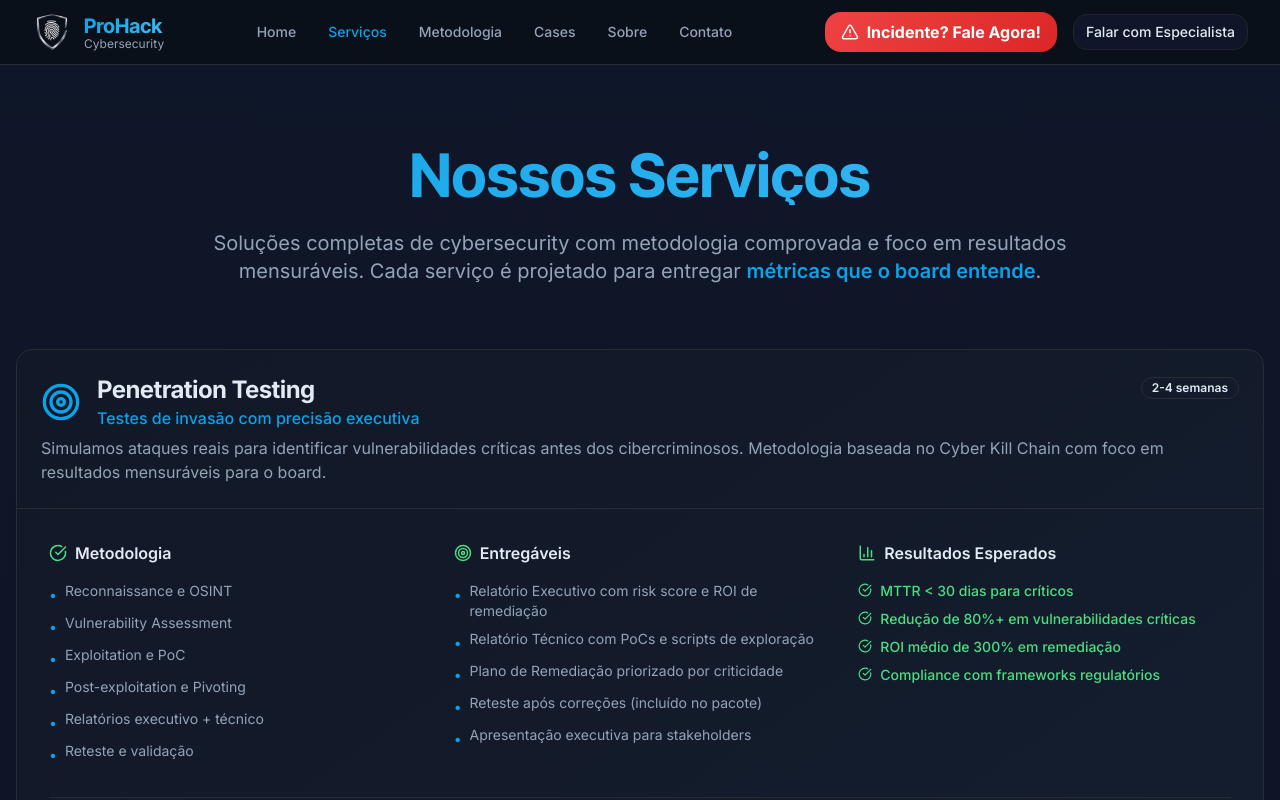
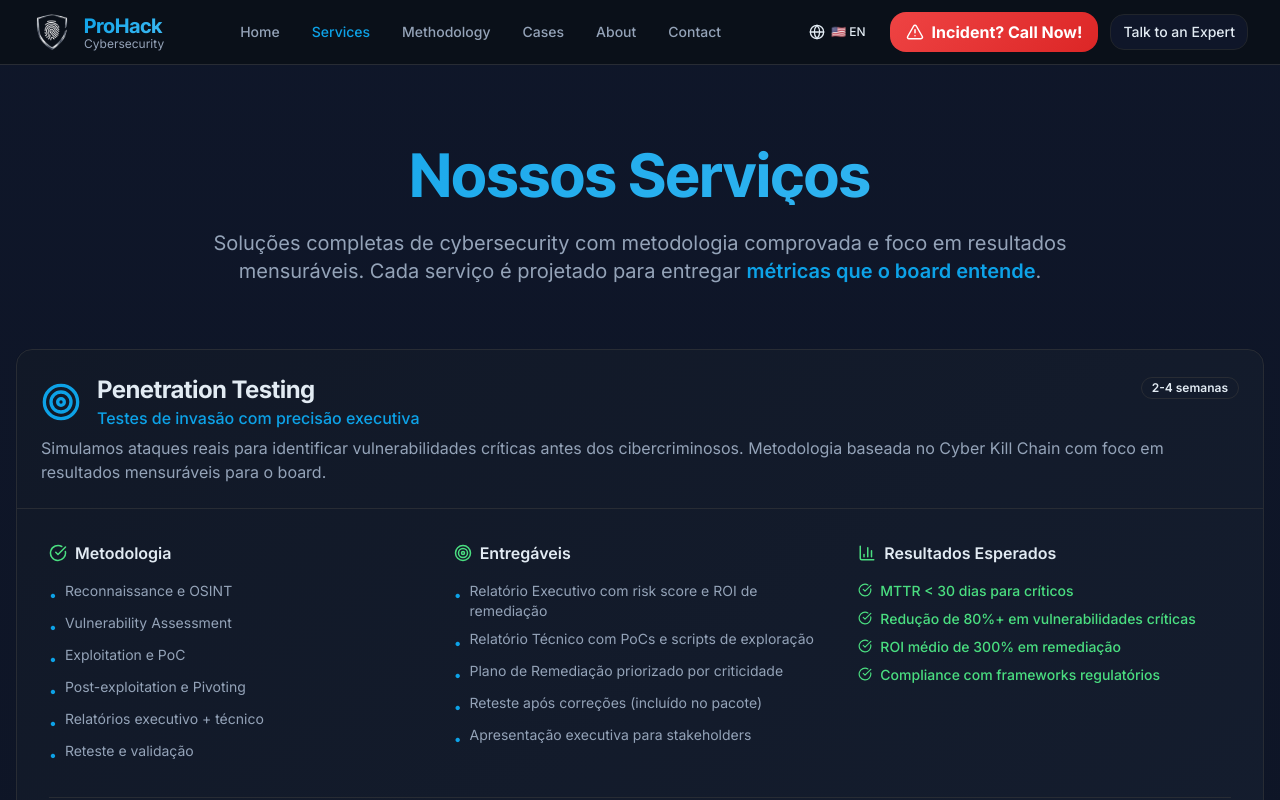
Before and after one commit to danoptus/prohack-cyber-growth, a React (Vite) app: page /servicos in a window 1280 px wide. Shown: the top 800 px of the page. Built offline with nearby package versions, Linux system fonts and the light colour scheme.

Commit message:
Add i18n support
Co-authored-by: danoptus <43995616+danoptus@users.noreply.github.com>

```diff
--- a/src/components/Footer.tsx
+++ b/src/components/Footer.tsx
@@ -1,4 +1,8 @@
+import { useTranslation } from "react-i18next";
+
 const Footer = () => {
+  const { t } = useTranslation();
+
   return (
     <footer className="bg-background-secondary border-t border-border">
       <div className="container mx-auto px-4 py-16">
@@ -11,41 +15,40 @@ const Footer = () => {
                 <span className="font-display font-bold text-xl bg-gradient-primary bg-clip-text text-transparent">
                   ProHack
                 </span>
-                <p className="text-xs text-muted-foreground">Cybersecurity com precisão e resultado</p>
+                <p className="text-xs text-muted-foreground">{t("footer.tagline")}</p>
               </div>
             </div>
             <p className="text-sm text-muted-foreground">
-              Consultoria especializada em cybersecurity com foco em resultados mensuráveis e governança executiva.
+              {t("footer.description")}
             </p>
           </div>
 
           {/* Serviços */}
           <div>
-            <h3 className="font-semibold text-foreground mb-4">Serviços</h3>
+            <h3 className="font-semibold text-foreground mb-4">{t("footer.services")}</h3>
             <ul className="space-y-2 text-sm text-muted-foreground">
               <li><a href="/servicos#pentest" className="hover:text-primary transition-colors">Penetration Testing</a></li>
-              <li><a href="/servicos#vuln" className="hover:text-primary transition-colors">Gestão de Vulnerabilidades</a></li>
+              <li><a href="/servicos#vuln" className="hover:text-primary transition-colors">{t("contact.serviceOptions.vuln")}</a></li>
               <li><a href="/servicos#soc" className="hover:text-primary transition-colors">SOC 24/7</a></li>
-              <li><a href="/servicos#incident" className="hover:text-primary transition-colors">Resposta a Incidentes</a></li>
+              <li><a href="/servicos#incident" className="hover:text-primary transition-colors">{t("home.serviceIr")}</a></li>
               <li><a href="/servicos#vciso" className="hover:text-primary transition-colors">vCISO</a></li>
             </ul>
           </div>
 
           {/* Links */}
           <div>
-            <h3 className="font-semibold text-foreground mb-4">Links</h3>
+            <h3 className="font-semibold text-foreground mb-4">{t("footer.links")}</h3>
             <ul className="space-y-2 text-sm text-muted-foreground">
-              <li><a href="/metodologia" className="hover:text-primary transition-colors">Metodologia</a></li>
-              <li><a href="/cases" className="hover:text-primary transition-colors">Cases de Sucesso</a></li>
-              <li><a href="/sobre" className="hover:text-primary transition-colors">Sobre Nós</a></li>
-              <li><a href="/blog" className="hover:text-primary transition-colors">Blog</a></li>
+              <li><a href="/metodologia" className="hover:text-primary transition-colors">{t("nav.methodology")}</a></li>
+              <li><a href="/cases" className="hover:text-primary transition-colors">{t("nav.cases")}</a></li>
+              <li><a href="/sobre" className="hover:text-primary transition-colors">{t("nav.about")}</a></li>
               <li><a href="/brand" className="hover:text-primary transition-colors">Brand Kit</a></li>
             </ul>
           </div>
 
           {/* Contato */}
           <div>
-            <h3 className="font-semibold text-foreground mb-4">Contato</h3>
+            <h3 className="font-semibold text-foreground mb-4">{t("footer.contactTitle")}</h3>
             <ul className="space-y-2 text-sm text-muted-foreground">
               <li>
                 <a href="mailto:contato@prohack.com.br" className="hover:text-primary transition-colors">
@@ -59,12 +62,12 @@ const Footer = () => {
               </li>
               <li>
                 <a
-                  href="https://wa.me/5511996652416"
+                  href="https://wa.me/5511955513834"
                   target="_blank"
                   rel="noopener noreferrer"
                   className="hover:text-primary transition-colors"
                 >
-                  WhatsApp 24/7
+                  {t("footer.whatsapp247")}
                 </a>
               </li>
             </ul>
@@ -74,18 +77,18 @@ const Footer = () => {
         {/* Bottom Section */}
         <div className="border-t border-border mt-12 pt-8 flex flex-col md:flex-row justify-between items-center">
           <div className="text-sm text-muted-foreground">
-            © {new Date().getFullYear()} ProHack. Todos os direitos reservados.
+            {t("footer.copyright", { year: new Date().getFullYear() })}
           </div>
 
           <div className="flex items-center space-x-6 mt-4 md:mt-0">
             <a href="/privacidade" className="text-sm text-muted-foreground hover:text-primary transition-colors">
-              Política de Privacidade
+              {t("footer.privacyPolicy")}
             </a>
             <a href="/privacidade#lgpd" className="text-sm text-muted-foreground hover:text-primary transition-colors">
               LGPD
             </a>
             <div className="flex items-center space-x-2">
-              <span className="text-xs text-muted-foreground">Conformidade:</span>
+              <span className="text-xs text-muted-foreground">{t("footer.compliance")}</span>
               <span className="text-xs font-medium text-secondary">ISO 27001</span>
               <span className="text-xs font-medium text-secondary">NIST CSF</span>
             </div>
--- a/src/components/Navbar.tsx
+++ b/src/components/Navbar.tsx
@@ -1,22 +1,38 @@
 import { Link, useLocation } from "react-router-dom";
 import { useState } from "react";
-import { Menu, X, AlertTriangle, Phone } from "lucide-react";
+import { Menu, X, AlertTriangle, Globe } from "lucide-react";
 import { Button } from "@/components/ui/button";
+import { useTranslation } from "react-i18next";
+import {
+  DropdownMenu,
+  DropdownMenuContent,
+  DropdownMenuItem,
+  DropdownMenuTrigger,
+} from "@/components/ui/dropdown-menu";
+
+const languages = [
+  { code: "pt", label: "Português", flag: "🇧🇷" },
+  { code: "en", label: "English", flag: "🇺🇸" },
+  { code: "fr", label: "Français", flag: "🇫🇷" },
+  { code: "it", label: "Italiano", flag: "🇮🇹" },
+];
 
 const Navbar = () => {
   const [isOpen, setIsOpen] = useState(false);
   const location = useLocation();
+  const { t, i18n } = useTranslation();
 
   const navItems = [
-    { name: "Home", href: "/" },
-    { name: "Serviços", href: "/servicos" },
-    { name: "Metodologia", href: "/metodologia" },
-    { name: "Cases", href: "/cases" },
-    { name: "Sobre", href: "/sobre" },
-    { name: "Contato", href: "/contato" },
+    { name: t("nav.home"), href: "/" },
+    { name: t("nav.services"), href: "/servicos" },
+    { name: t("nav.methodology"), href: "/metodologia" },
+    { name: t("nav.cases"), href: "/cases" },
+    { name: t("nav.about"), href: "/sobre" },
+    { name: t("nav.contact"), href: "/contato" },
   ];
 
   const isActive = (path: string) => location.pathname === path;
+  const currentLang = languages.find((l) => l.code === i18n.language) || languages[0];
 
   return (
     <nav className="sticky top-0 z-50 bg-background-secondary/95 backdrop-blur-sm border-b border-border">
@@ -45,7 +61,7 @@ const Navbar = () => {
           <div className="hidden lg:flex items-center space-x-8">
             {navItems.map((item) => (
               <Link
-                key={item.name}
+                key={item.href}
                 to={item.href}
                 className={`text-sm font-medium transition-colors duration-200 ${
                   isActive(item.href)
@@ -58,19 +74,21 @@ const Navbar = () => {
             ))}
           </div>
 
-          {/* Desktop CTAs */}
-          <div className="hidden lg:flex items-center space-x-4">
-            <PanicButton />
+          {/* Desktop CTAs + Language */}
+          <div className="hidden lg:flex items-center space-x-3">
+            <LanguageSwitcher currentLang={currentLang} i18n={i18n} />
+            <PanicButton t={t} />
             <Link to="/contato">
               <Button variant="outline" size="sm">
-                Falar com Especialista
+                {t("nav.talkExpert")}
               </Button>
             </Link>
           </div>
 
           {/* Mobile menu button */}
           <div className="lg:hidden flex items-center space-x-2">
-            <PanicButton mobile />
+            <LanguageSwitcher currentLang={currentLang} i18n={i18n} mobile />
+            <PanicButton mobile t={t} />
             <button
               onClick={() => setIsOpen(!isOpen)}
               className="text-foreground hover:text-primary transition-colors"
@@ -87,7 +105,7 @@ const Navbar = () => {
             <div className="flex flex-col space-y-3">
               {navItems.map((item) => (
                 <Link
-                  key={item.name}
+                  key={item.href}
                   to={item.href}
                   onClick={() => setIsOpen(false)}
                   className={`text-sm font-medium px-3 py-2 rounded-lg transition-colors ${
@@ -101,7 +119,7 @@ const Navbar = () => {
               ))}
               <Link to="/contato" onClick={() => setIsOpen(false)}>
                 <Button variant="outline" className="w-full mt-4">
-                  Falar com Especialista
+                  {t("nav.talkExpert")}
                 </Button>
               </Link>
             </div>
@@ -112,8 +130,34 @@ const Navbar = () => {
   );
 };
 
+// Language Switcher Component
+const LanguageSwitcher = ({ currentLang, i18n, mobile = false }: { currentLang: typeof languages[0]; i18n: any; mobile?: boolean }) => {
+  return (
+    <DropdownMenu>
+      <DropdownMenuTrigger asChild>
+        <Button variant="ghost" size={mobile ? "icon" : "sm"} className="gap-1.5">
+          <Globe size={16} />
+          {!mobile && <span className="text-xs">{currentLang.flag} {currentLang.code.toUpperCase()}</span>}
+        </Button>
+      </DropdownMenuTrigger>
+      <DropdownMenuContent align="end" className="min-w-[140px]">
+        {languages.map((lang) => (
+          <DropdownMenuItem
+            key={lang.code}
+            onClick={() => i18n.changeLanguage(lang.code)}
+            className={`cursor-pointer ${i18n.language === lang.code ? "bg-primary/10 text-primary" : ""}`}
+          >
+            <span className="mr-2">{lang.flag}</span>
+            {lang.label}
+          </DropdownMenuItem>
+        ))}
+      </DropdownMenuContent>
+    </DropdownMenu>
+  );
+};
+
 // Botão de Pânico Component
-const PanicButton = ({ mobile = false }: { mobile?: boolean }) => {
+const PanicButton = ({ mobile = false, t }: { mobile?: boolean; t: any }) => {
   const whatsappUrl = "https://wa.me/5511996652416?text=Tenho%20um%20incidente%20de%20seguran%C3%A7a%20e%20preciso%20de%20ajuda%20imediata.";
 
   return (
@@ -122,10 +166,10 @@ const PanicButton = ({ mobile = false }: { mobile?: boolean }) => {
       target="_blank"
       rel="noopener noreferrer"
       className={`btn-panic inline-flex items-center gap-2 ${mobile ? "px-3 py-2" : "px-4 py-2"}`}
-      aria-label="Botão de emergência para incidentes de segurança"
+      aria-label={t("nav.panicAria")}
     >
       <AlertTriangle size={mobile ? 16 : 18} />
-      {!mobile && <span className="font-bold">Incidente? Fale Agora!</span>}
+      {!mobile && <span className="font-bold">{t("nav.panicButton")}</span>}
     </a>
   );
 };
--- a/src/main.tsx
+++ b/src/main.tsx
@@ -1,5 +1,6 @@
 import { createRoot } from 'react-dom/client'
 import App from './App.tsx'
 import './index.css'
+import './i18n'
 
 createRoot(document.getElementById("root")!).render(<App />);
```
